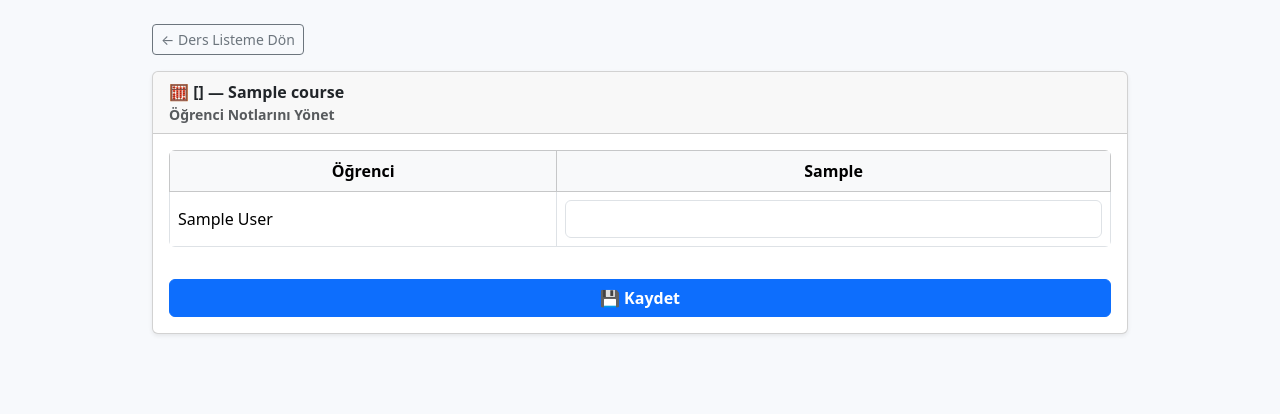
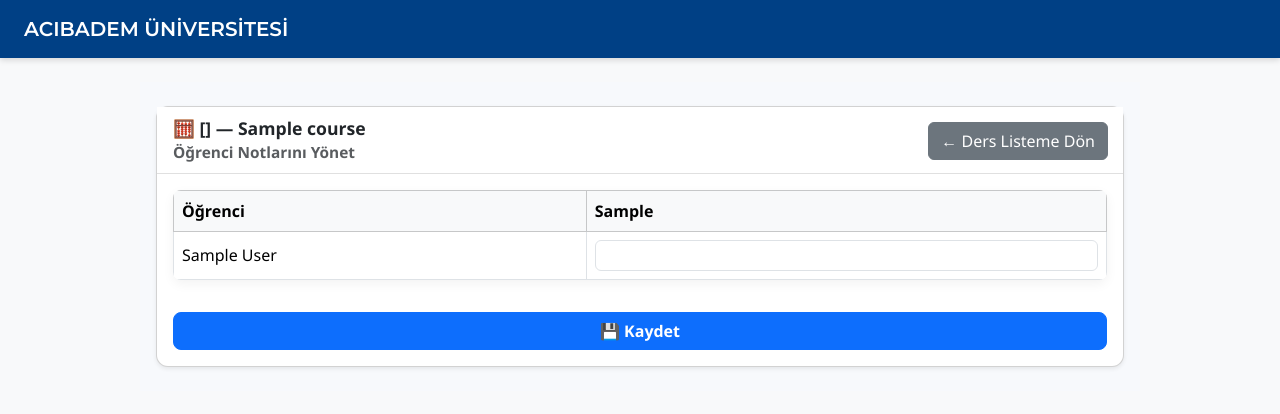
Before and after one commit to EmirhanTopal/popeyes-obs-system, a Django app: template templates/teachers/manage_grades.html in a window 1280 px wide. Shown: the top 414 px of the page. Run offline with Django 5.2, Linux system fonts and the light colour scheme; the template is opened without the code that fills it: most values are stand-ins (such as "Sample title", 1, 10 or a date in 2020); some libraries are stand-ins or nearby versions.

Commit message:
Teacher manage_grades düzenlendi (Teacher Part 4)

```diff
--- /dev/null
+++ b/static/css/teacher/manage_grades.css
@@ -0,0 +1,110 @@
+/* Genel container */
+.container {
+    background: #f7f9fc;
+    padding: 2rem 1rem;
+    font-family: "Segoe UI", Arial, sans-serif;
+}
+
+/* Kart */
+.card {
+    border-radius: 12px;
+    box-shadow: 0 8px 20px rgba(0, 0, 0, 0.08);
+}
+
+/* Card header */
+.card-header {
+    font-weight: 600;
+    font-size: 1.1rem;
+    background-color: #ffffff;
+    border-bottom: 1px solid #e0e0e0;
+}
+
+/* Table */
+table {
+    background: #ffffff;
+    border-radius: 8px;
+    overflow: hidden;
+    box-shadow: 0 4px 12px rgba(0,0,0,0.05);
+}
+
+th {
+    background-color: #f1f3f6;
+    font-weight: 600;
+    color: #495057;
+}
+
+td input.form-control {
+    border-radius: 6px;
+    padding: 0.25rem 0.5rem;
+    font-size: 0.9rem;
+    transition: all 0.2s ease;
+}
+
+td input.form-control:focus {
+    border-color: #0d6efd;
+    box-shadow: 0 0 5px rgba(13,110,253,0.3);
+}
+
+/* Alert mesajları */
+.alert {
+    border-radius: 10px;
+    font-size: 0.95rem;
+    padding: 0.8rem 1rem;
+    box-shadow: 0 4px 12px rgba(0,0,0,0.05);
+}
+
+/* Buttons */
+.btn-outline-secondary {
+    border-radius: 8px;
+    font-weight: 500;
+    transition: all 0.2s ease;
+}
+.btn-outline-secondary:hover {
+    background-color: #6c757d;
+    color: #fff;
+    transform: translateY(-2px);
+    box-shadow: 0 4px 12px rgba(0,0,0,0.08);
+}
+
+.btn-primary {
+    border-radius: 8px;
+    font-weight: 600;
+    transition: all 0.2s ease;
+}
+.btn-primary:hover {
+    transform: translateY(-2px);
+    box-shadow: 0 6px 14px rgba(0,0,0,0.1);
+}
+
+/* Responsive ayarlar */
+@media (max-width: 768px) {
+    table, thead, tbody, th, td, tr {
+        display: block;
+    }
+
+    thead tr {
+        display: none;
+    }
+
+    td {
+        position: relative;
+        padding-left: 50%;
+        margin-bottom: 1rem;
+    }
+
+    td::before {
+        position: absolute;
+        top: 0;
+        left: 1rem;
+        width: 45%;
+        padding-right: 1rem;
+        white-space: nowrap;
+        font-weight: 600;
+        content: attr(data-label);
+        color: #495057;
+    }
+
+    td input.form-control {
+        width: 100%;
+    }
+}
--- a/templates/teachers/manage_grades.html
+++ b/templates/teachers/manage_grades.html
@@ -1,24 +1,23 @@
+{% extends "base.html" %}
+{% load widget_tweaks %}
+{% load static %}
 {% load custom_tags %}
-<!doctype html>
-<html lang="tr">
-<head>
-    <meta charset="utf-8">
-    <title>{{ course.code }} — Not Girişi</title>
-    <link href="https://cdn.jsdelivr.net/npm/bootstrap@5.3.3/dist/css/bootstrap.min.css" rel="stylesheet">
-    <style>
-        body { background:#f7f9fc; }
-        table { background:white; border-radius:6px; overflow:hidden; }
-        th, td { text-align:center; vertical-align:middle; }
-    </style>
-</head>
 
-<body class="py-4">
-<div class="container" style="max-width:1000px;">
-    <a href="{% url 'teachers:course_management' %}" class="btn btn-outline-secondary btn-sm mb-3">
-        ← Ders Listeme Dön
-    </a>
+{% block title %}{{ course.code }} — Not Girişi{% endblock %}
+
+{% block extra_css %}
+<link rel="stylesheet" href="{% static 'css/teacher/manage_grades.css' %}">
+{% endblock %}
+
+{% block content %}
+<div class="container py-4" style="max-width:1000px;">
 
     <div class="card shadow-sm">
+
+        <button class="btn btn-secondary mb-3"
+                style="position:absolute; top:15px; right:15px;"
+                onclick="history.back()">← Ders Listeme Dön</button>
+
         <div class="card-header fw-semibold">
             🧮 {{ course.code }} — {{ course.name }}
             <small class="text-muted d-block">Öğrenci Notlarını Yönet</small>
@@ -46,14 +45,14 @@
                                 <td class="text-start">{{ e.student.full_name }}</td>
                                 {% for comp in components %}
                                     <td>
+                                        {% with key=e.id|make_tuple:comp.id %}
                                             <input type="number"
                                                    step="0.01"
                                                    min="0"
                                                    max="100"
                                                    name="grade_{{ e.id }}_{{ comp.id }}"
-                                               class="form-control text-center"
-                                               {% with key=e.id|make_tuple:comp.id %}
-                                                <input value="{{ grades|get_grade:key }}">
+                                                   value="{{ grades|get_grade:key }}"
+                                                   class="form-control text-center">
                                         {% endwith %}
                                     </td>
                                 {% endfor %}
@@ -73,5 +72,4 @@
         </div>
     </div>
 </div>
-</body>
-</html>
+{% endblock %}
```
Lines whose indentation alone changed are shown as unchanged.
